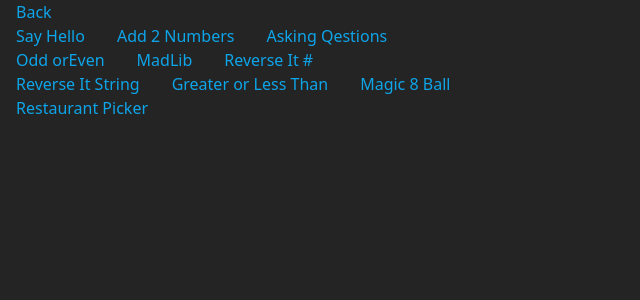
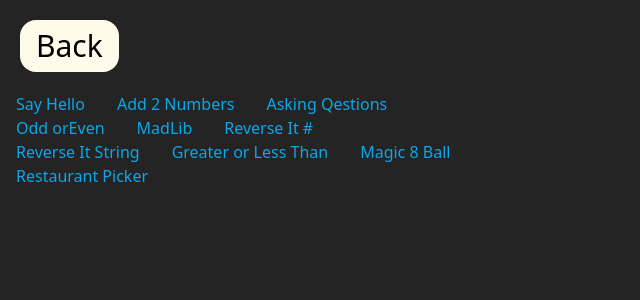
Before and after one commit to Kass-S/all-for-one-react, a React (Vite) app: page /Pages in a window 1280 px wide. Shown: the top 300 px of the page, without its empty margins (0-640 px from the left). Built offline with nearby package versions, Linux system fonts and the light colour scheme.

Commit message:
altered buttons

```diff
--- a/src/components/Add2NumbersComponent.jsx
+++ b/src/components/Add2NumbersComponent.jsx
@@ -2,7 +2,7 @@ const Add2NumbersComponent = () => {
     return(
         <div className="bg-[url(/src/Assets/AllForOneAdd2Nums.jpg)] bg-no-repeat bg-cover bg-center h-[100vh] text-black">
 
-            <button className="font-inder text-3xl m-5 bg-amber-50 rounded-2xl border-amber-100 border-3 p-2 px-4"><a href="/Pages" >Back</a></button>
+            <a href="/pages" className=""><button className="text-black text-3xl m-5 bg-amber-50 rounded-2xl border-amber-100 border-3 p-2 px-4">Back</button></a>
 
             <div className="font-inder bg-white/70 grid mx-52 mt-14 grid-cols-5 grid-rows-6 rounded-3xl mr-[40rem]">
                 <p className="text-3xl flex justify-center my-5 col-span-5">Add 2 Numbers</p>
--- a/src/components/AlphanumericReverseItComponent.jsx
+++ b/src/components/AlphanumericReverseItComponent.jsx
@@ -1,7 +1,7 @@
 const AlphanumericReverseItComponent = () => {
     return (
         <>
-            <a href="/Pages" className='text-sky-500 m-4'>Back</a>
+            <a href="/pages" className=""><button className="text-black text-3xl m-5 bg-amber-50 rounded-2xl border-amber-100 border-3 p-2 px-4">Back</button></a>
             <div className="flex justify-center">
                 <h1>Reverse it Alphanumeric</h1>
             </div>
--- a/src/components/AskingQuestionsComponent.jsx
+++ b/src/components/AskingQuestionsComponent.jsx
@@ -2,7 +2,7 @@ const AskingQuestionsComponent = () => {
 
     return(
         <>
-            <a href="/Pages" className='text-sky-500 m-4'>Back</a>
+            <a href="/pages" className=""><button className="text-black text-3xl m-5 bg-amber-50 rounded-2xl border-amber-100 border-3 p-2 px-4">Back</button></a>
             <div className="flex justify-center">
                 <h1>Asking Questions</h1>
             </div>
--- a/src/components/GreaterLessThanComponent.jsx
+++ b/src/components/GreaterLessThanComponent.jsx
@@ -1,7 +1,7 @@
 const GreaterLessThanComponent = () => {
     return (
         <>
-            <a href="/Pages" className='text-sky-500 m-4'>Back</a>
+            <a href="/pages" className=""><button className="text-black text-3xl m-5 bg-amber-50 rounded-2xl border-amber-100 border-3 p-2 px-4">Back</button></a>
             <div className="flex justify-center">
                 <h1>Greater Than or Less Than</h1>
             </div>
--- a/src/components/MadLibComponent.jsx
+++ b/src/components/MadLibComponent.jsx
@@ -1,7 +1,7 @@
 const MadLibComponent = () => {
     return (
         <>
-            <a href="/Pages" className='text-sky-500 m-4'>Back</a>
+            <a href="/pages" className=""><button className="text-black text-3xl m-5 bg-amber-50 rounded-2xl border-amber-100 border-3 p-2 px-4">Back</button></a>
             <div className="flex justify-center">
                 <h1>Mad Lib</h1>
             </div>
--- a/src/components/Magic8BallComponent.jsx
+++ b/src/components/Magic8BallComponent.jsx
@@ -1,7 +1,7 @@
 const Magic8BallComponent = () => {
     return (
         <>
-            <a href="/Pages" className='text-sky-500 m-4'>Back</a>
+            <a href="/pages" className=""><button className="text-black text-3xl m-5 bg-amber-50 rounded-2xl border-amber-100 border-3 p-2 px-4">Back</button></a>
             <div className="flex justify-center">
                 <h1>Magic 8 Ball</h1>
             </div>
--- a/src/components/NumberReverseItComponent.jsx
+++ b/src/components/NumberReverseItComponent.jsx
@@ -1,7 +1,7 @@
 const NumberReverseItComponent = () => {
     return (
         <>
-            <a href="/Pages" className='text-sky-500 m-4'>Back</a>
+            <a href="/pages" className=""><button className="text-black text-3xl m-5 bg-amber-50 rounded-2xl border-amber-100 border-3 p-2 px-4">Back</button></a>
             <div className="flex justify-center">
                 <h1>Reverse it Numbers</h1>
             </div>
--- a/src/components/OddOrEvenComponent.jsx
+++ b/src/components/OddOrEvenComponent.jsx
@@ -2,7 +2,7 @@ const OddOrEvenComponent = () => {
 
     return(
         <>
-            <a href="/Pages" className='text-sky-500 m-4'>Back</a>
+            <a href="/pages" className=""><button className="text-black text-3xl m-5 bg-amber-50 rounded-2xl border-amber-100 border-3 p-2 px-4">Back</button></a>
             <div className="flex justify-center">
                 <h1>Odd or Even</h1>
             </div>
--- a/src/components/PagesComponent.jsx
+++ b/src/components/PagesComponent.jsx
@@ -1,7 +1,7 @@
 const PagesComponent = () => {
     return (
         <>
-          <a href="/" className='text-sky-500 m-4'>Back</a>
+          <a href="/" className=""><button className="text-black text-3xl m-5 bg-amber-50 rounded-2xl border-amber-100 border-3 p-2 px-4">Back</button></a>
           <div>
             <a href="/SayHello" className='text-sky-500 m-4' >Say Hello</a>
             <a href="/Add2Numbers" className='text-sky-500 m-4' >Add 2 Numbers</a>
--- a/src/components/RestaurantPickerComponent.jsx
+++ b/src/components/RestaurantPickerComponent.jsx
@@ -1,7 +1,7 @@
 const RestaurantPickerComponent = () => {
     return (
         <>
-            <a href="/Pages" className='text-sky-500 m-4'>Back</a>
+            <a href="/pages" className=""><button className="text-black text-3xl m-5 bg-amber-50 rounded-2xl border-amber-100 border-3 p-2 px-4">Back</button></a>
             <div className="flex justify-center">
                 <h1>Restaurant Picker</h1>
             </div>
--- a/src/components/SayHelloComponent.jsx
+++ b/src/components/SayHelloComponent.jsx
@@ -4,7 +4,7 @@ const SayHelloComponent = () => {
 
         <div className="bg-[url(/src/Assets/AllForOneSayHello.jpg)] bg-no-repeat bg-cover bg-center h-[100vh]">
 
-            <button className="text-black text-3xl m-5 bg-amber-50 rounded-2xl border-amber-100 border-3 p-2 px-4"><a href="/pages" className="">Back</a></button>
+            <a href="/pages" className=""><button className="text-black text-3xl m-5 bg-amber-50 rounded-2xl border-amber-100 border-3 p-2 px-4">Back</button></a>
 
             <div className="text-black font-inder bg-white/70 grid mx-52 mt-14 grid-cols-5 grid-rows-6 rounded-3xl">
                 <p className="text-black text-3xl flex justify-center my-5 col-[3]">Say Hello</p>
```
